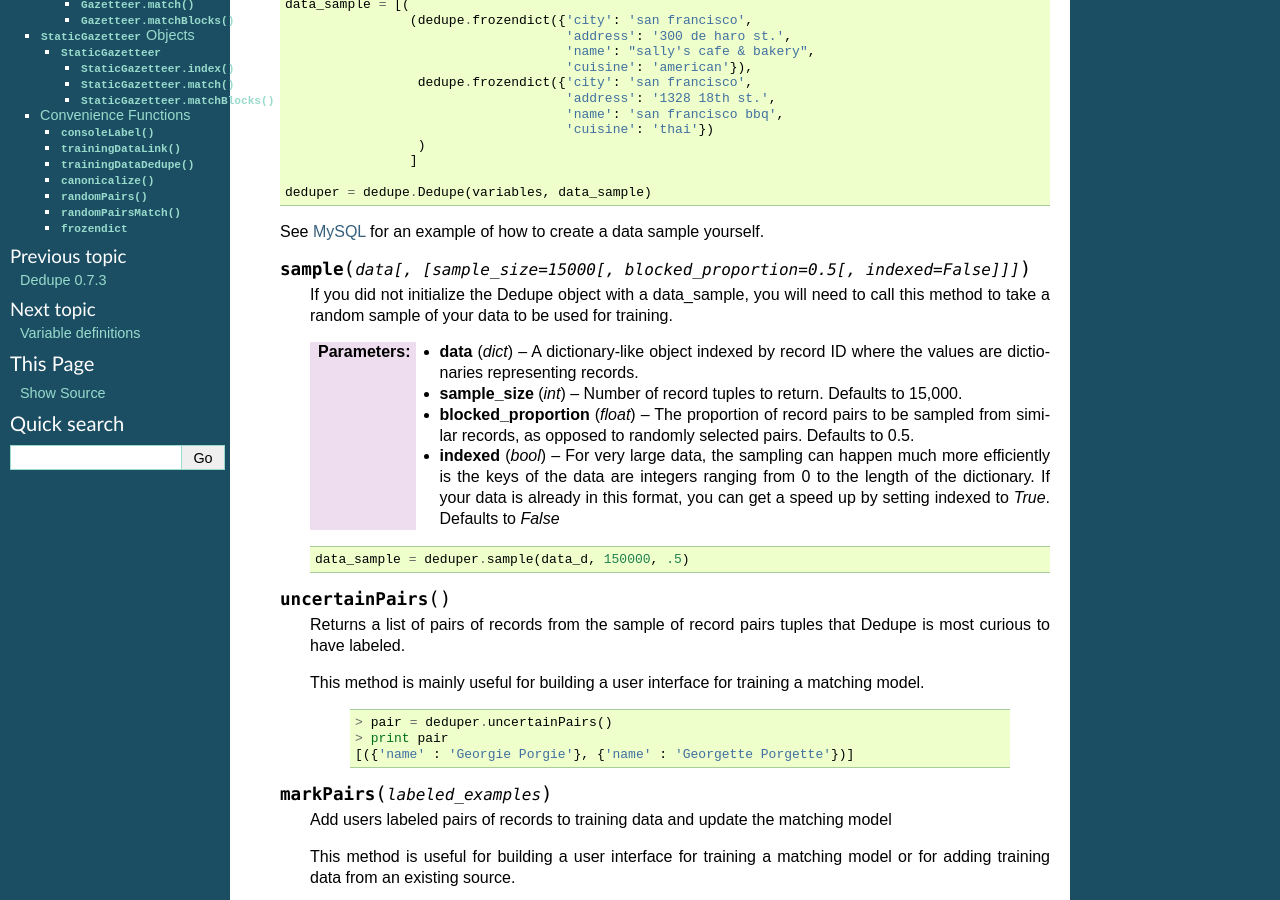
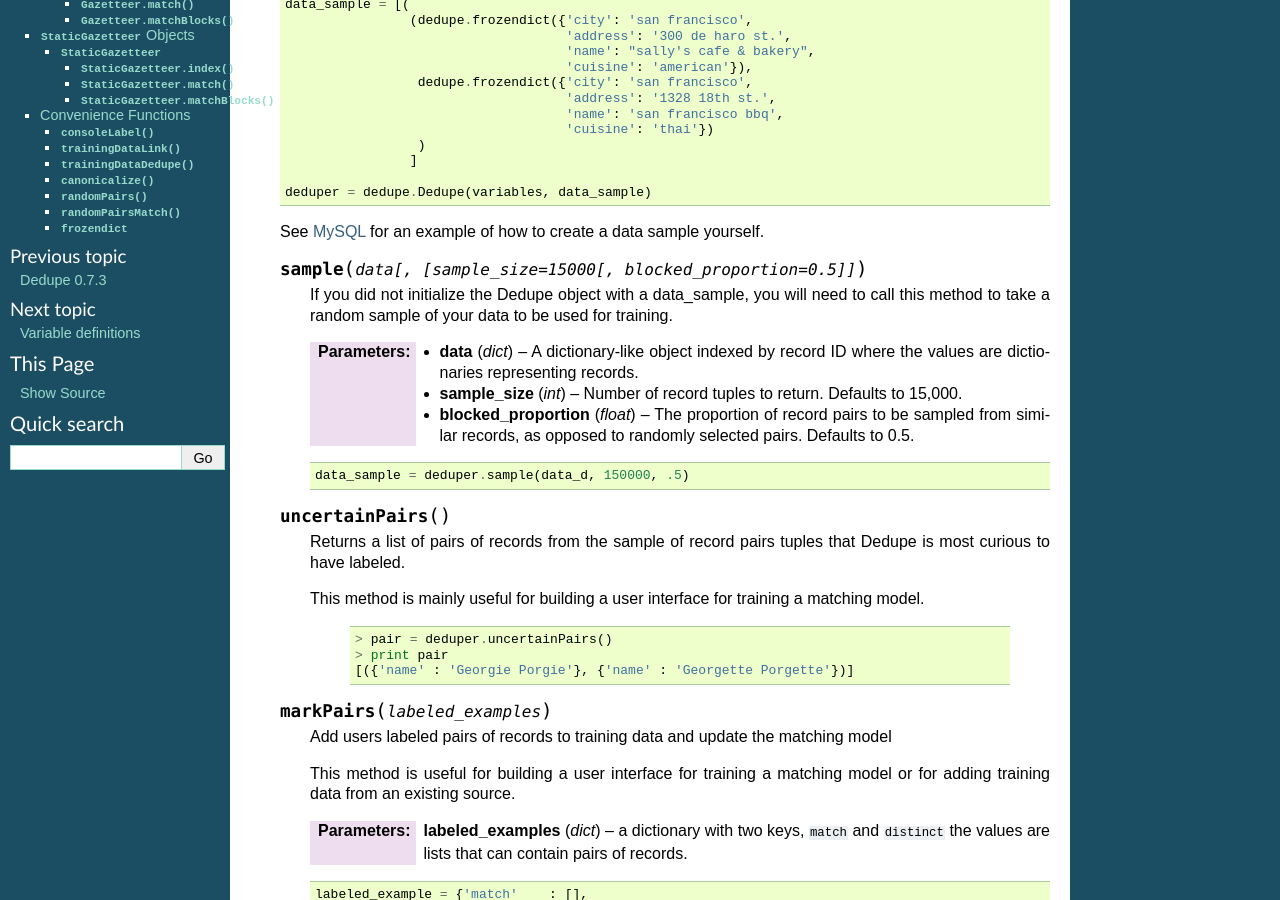
Before and after one commit to dedupeio/dedupe, a Sphinx documentation site: the page built from docs/API-documentation.rst, in a window 1280 px wide and 900 px high, scrolled down 815 px. Built offline with Sphinx 7.4.7, drawn with Linux system fonts in a browser that asks for light colours; some of the changed text lies outside the part shown.

Commit message:
remove indexed optino from sample

```diff
--- a/docs/API-documentation.rst
+++ b/docs/API-documentation.rst
@@ -70,7 +70,7 @@
    <http://open-city.github.com/dedupe/doc/mysql_example.html>`__ for
    an example of how to create a data sample yourself.
 
-   .. py:method:: sample(data[, [sample_size=15000[, blocked_proportion=0.5[, indexed=False]]])
+   .. py:method:: sample(data[, [sample_size=15000[, blocked_proportion=0.5]])
 
       If you did not initialize the Dedupe object with a data_sample, you
       will need to call this method to take a random sample of your data to be
@@ -81,7 +81,6 @@
       :param int sample_size: Number of record tuples to return. Defaults
 			      to 15,000.
       :param float blocked_proportion: The proportion of record pairs to be sampled from similar records, as opposed to randomly selected pairs. Defaults to 0.5.
-      :param bool indexed: For very large data, the sampling can happen much more efficiently is the keys of the data are integers ranging from 0 to the length of the dictionary. If your data is already in this format, you can get a speed up by setting indexed to `True`. Defaults to `False`
 
       .. code:: python
 
```
Also changed, not shown: other parts of docs/API-documentation.rst (+2 -3 lines), 2 other files.
